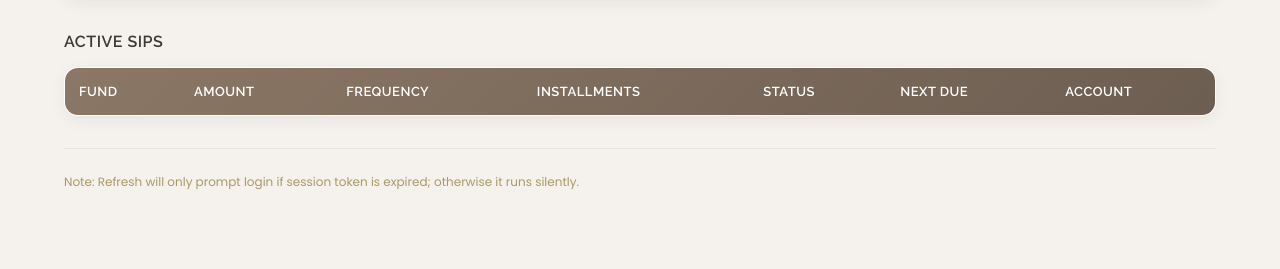
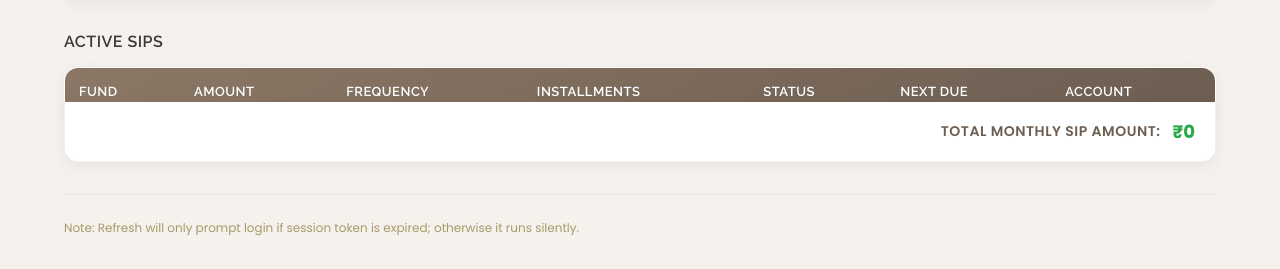
Before and after one commit to thecoducer/investment-portfolio-tracker, a Flask app: page /holdings in a window 1280 px wide. Shown: the part 607-876 px from the top of the page. Before the commit the page ends 797 px from the top, so only its background shows below. Run offline with Flask 3, Linux system fonts and the light colour scheme; data that the repository does not hold is empty; parts of the project's set-up code (start-up, migrations or seed data) failed here and were passed over.

Commit message:
Code quality improvements

```diff
--- a/requirements.txt
+++ b/requirements.txt
@@ -1,7 +1,6 @@
 flask==2.3.3
 kiteconnect==5.0.1
 requests==2.31.0
-pytz==2023.3
 python-dotenv==1.0.0
 
 # Testing dependencies
--- a/server.py
+++ b/server.py
@@ -18,7 +18,7 @@ import json
 import webbrowser
 
 from flask import Flask, request, jsonify, Response, render_template, make_response
-from pytz import timezone
+from zoneinfo import ZoneInfo
 from datetime import datetime
 
 from utils import SessionManager, StateManager, load_config, validate_accounts, format_timestamp, is_market_open_ist
--- a/static/js/table-renderer.js
+++ b/static/js/table-renderer.js
@@ -105,6 +105,7 @@ class TableRenderer {
     const refreshRunning = status.state === 'updating';
 
     tbody.innerHTML = '';
+    let totalMonthlyAmount = 0;
 
     sips.forEach(sip => {
       const fundName = (sip.fund || sip.tradingsymbol).toUpperCase();
@@ -114,7 +115,40 @@ class TableRenderer {
       const dataClass = refreshRunning ? 'updating-field' : '';
 
       tbody.innerHTML += this._buildSIPRow(fundName, sip, dataClass);
+
+      // Calculate total monthly amount for active SIPs
+      if (sip.status === 'ACTIVE' && sip.instalment_amount) {
+        const frequency = sip.frequency || 'monthly';
+        const amount = sip.instalment_amount;
+
+        // Convert to monthly equivalent
+        if (frequency.toLowerCase() === 'monthly') {
+          totalMonthlyAmount += amount;
+        } else if (frequency.toLowerCase() === 'weekly') {
+          totalMonthlyAmount += amount * 4.33; // Average weeks per month
+        } else if (frequency.toLowerCase() === 'quarterly') {
+          totalMonthlyAmount += amount / 3;
+        }
+      }
     });
+
+    // Update total amount display
+    this._updateSIPTotal(totalMonthlyAmount, refreshRunning);
+  }
+
+  _updateSIPTotal(totalAmount, refreshRunning) {
+    const totalEl = document.getElementById('sip_total_amount');
+    if (totalEl) {
+      totalEl.innerText = '₹' + totalAmount.toLocaleString(undefined, {
+        minimumFractionDigits: 0,
+        maximumFractionDigits: 0
+      });
+      if (refreshRunning) {
+        totalEl.classList.add('updating-field');
+      } else {
+        totalEl.classList.remove('updating-field');
+      }
+    }
   }
 
   _buildStockRow(holding, metrics, classes) {
--- a/static/styles.css
+++ b/static/styles.css
@@ -302,6 +302,35 @@ body.dark-theme .theme-toggle:hover {
   font-family: 'Raleway', sans-serif;
 }
 
+/* SIP Total Summary */
+.sip-total {
+  display: flex;
+  justify-content: flex-end;
+  align-items: center;
+  gap: 12px;
+  padding: 16px 20px;
+  background: #fff;
+  border: 1px solid rgba(139, 119, 101, 0.1);
+  border-top: none;
+  border-radius: 0 0 14px 14px;
+  margin-top: -14px;
+  box-shadow: 0 4px 16px rgba(0, 0, 0, 0.06);
+}
+
+.sip-total-label {
+  font-size: 14px;
+  font-weight: 600;
+  color: #6d5e52;
+  text-transform: uppercase;
+  letter-spacing: 0.5px;
+}
+
+.sip-total-value {
+  font-size: 18px;
+  font-weight: 700;
+  color: #28a745;
+}
+
 /* ============ TABLES ============ */
 
 table {
@@ -568,6 +597,19 @@ body.dark-theme tbody tr:hover {
   box-shadow: inset 0 0 10px rgba(212, 204, 192, 0.08);
 }
 
+body.dark-theme .sip-total {
+  background: #1a1613;
+  border-color: rgba(212, 204, 192, 0.1);
+}
+
+body.dark-theme .sip-total-label {
+  color: #a89984;
+}
+
+body.dark-theme .sip-total-value {
+  color: #50c878;
+}
+
 body.dark-theme .section-wrapper h2 {
   color: #d4ccc0;
 }
@@ -586,7 +628,8 @@ body.privacy-mode tbody tr td:nth-child(4),
 body.privacy-mode tbody tr td:nth-child(6),
 body.privacy-mode tbody tr td:nth-child(7),
 body.privacy-mode tbody tr td:nth-child(8),
-body.privacy-mode tbody tr td:nth-child(10) {
+body.privacy-mode tbody tr td:nth-child(10),
+body.privacy-mode .sip-total-value {
   filter: blur(8px);
   user-select: none;
   transition: filter 0.2s ease;
--- a/templates/holdings.html
+++ b/templates/holdings.html
@@ -88,6 +88,10 @@
 </thead>
 <tbody id="sips_tbody"></tbody>
 </table>
+<div class="sip-total">
+<span class="sip-total-label">Total Monthly SIP Amount:</span>
+<span class="sip-total-value" id="sip_total_amount">₹0</span>
+</div>
 </div>
 
 <div class="footer-note">
--- a/utils.py
+++ b/utils.py
@@ -134,8 +134,8 @@ def format_timestamp(ts: float) -> str:
 
 def is_market_open_ist() -> bool:
     """Check if equity market is currently open."""
-    import pytz
-    tz = pytz.timezone("Asia/Kolkata")
+    from zoneinfo import ZoneInfo
+    tz = ZoneInfo("Asia/Kolkata")
     now = datetime.now(tz)
     if now.weekday() >= 5:  # Saturday or Sunday
         return False
```
Also changed, not shown: tests/test_utils.py (+11 -11 lines), README.md, 1 other file.
